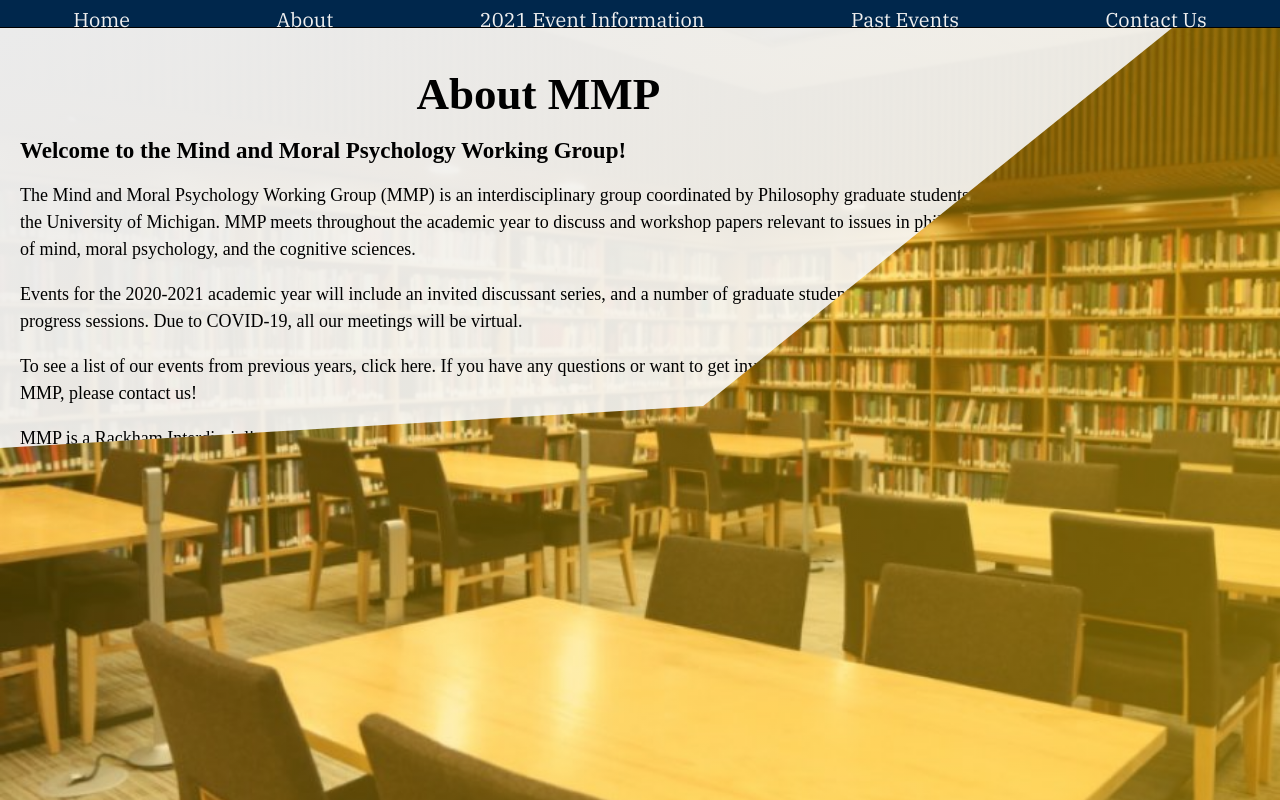
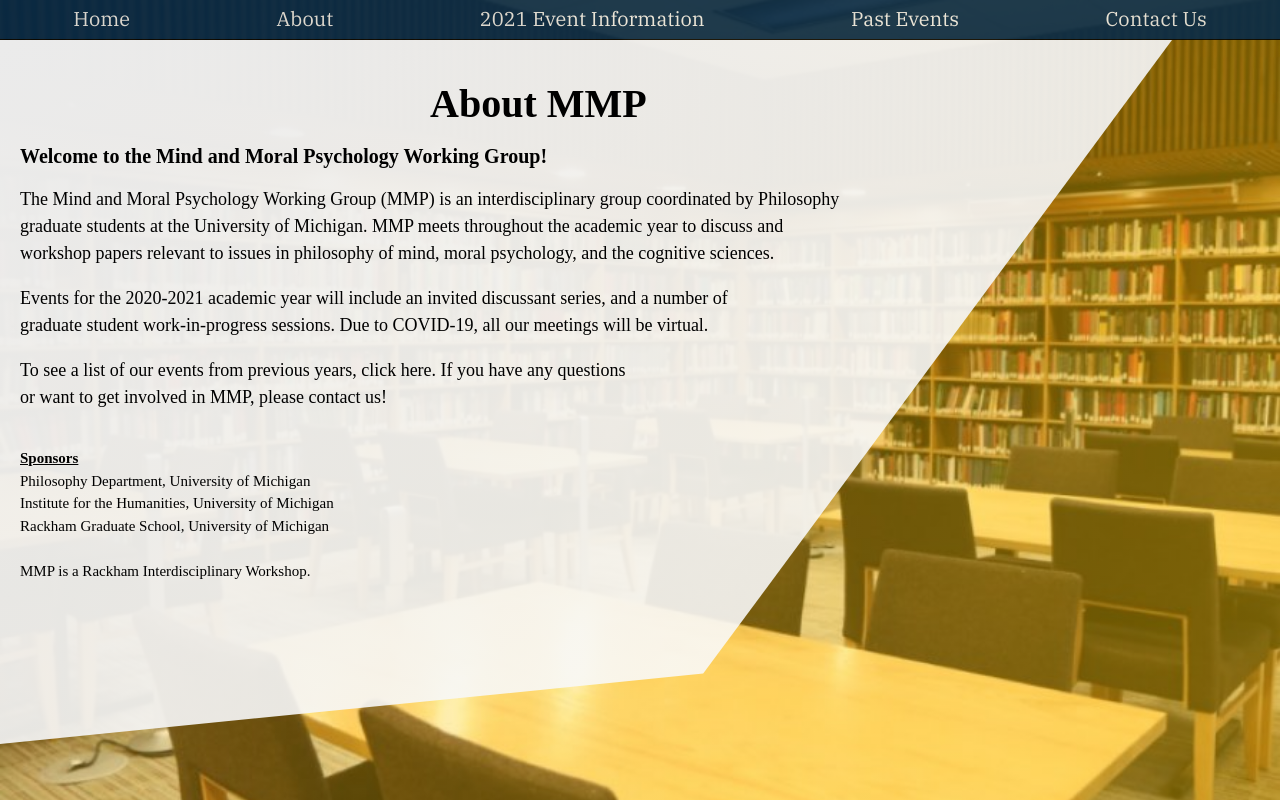
Before and after one commit to masonfw93developer/mmp_website, a plain HTML site: page html/about.html in a window 1280 px wide. Drawn offline with Linux system fonts and the light colour scheme.

Commit message:
updated home and about

```diff
--- a/css/2021_event.css
+++ b/css/2021_event.css
@@ -4,24 +4,22 @@
 }
 
 
-
 .nav {
   width: 100%;
   display: flex;
   justify-content: space-around;
+  align-items: center;
   background-color: #00274C;
   border-bottom: 1px solid black;
   box-sizing: border-box;
   height: 3.5vh;
+  min-height: 40px;
 }
 
 .nav a {
-  margin-top: .4vh;
-  margin-bottom: .4vh;
   font-family: 'IBM Plex Serif';
   font-size: 20px;
   color: rgb(240, 240, 240);
-  padding: .4vh;
   text-decoration: none;
 }
 
--- a/css/about.css
+++ b/css/about.css
@@ -5,25 +5,30 @@
 
 .about-mmp-container {
   height: 100vh;
+  background-image:
+    linear-gradient(to right, rgb(255, 203, 5, .25), rgb(255, 203, 5, .45)),
+    url("../images/tanner_library.jpg");
+  background-repeat: no-repeat;
+  background-size: cover;
+  background-position: center;
 }
 
 .nav {
   width: 100%;
   display: flex;
   justify-content: space-around;
+  align-items: center;
   background-color: #00274C;
   border-bottom: 1px solid black;
   box-sizing: border-box;
-  height: 3.5vh;
+  height: 5vh;
+  opacity: .85;
 }
 
 .nav a {
-  margin-top: .4vh;
-  margin-bottom: .4vh;
   font-family: 'IBM Plex Serif';
   font-size: 20px;
   color: rgb(240, 240, 240);
-  padding: .4vh;
   text-decoration: none;
 }
 
@@ -46,18 +51,12 @@
 
 .about-page {
   display: flex;
-  height: 96.5vh;
+  height: 95vh;
   width: 100%;
-  background-image:
-    linear-gradient(to right, rgb(255, 203, 5, .25), rgb(255, 203, 5, .45)),
-    url("../images/tanner_library.jpg");
-  background-repeat: no-repeat;
-  background-size: cover;
-  background-position: center;
 }
 
 .about-mmp {
-  height: 50vh;
+  height: 90%;
   width: 90%;
   padding-top: 20px;
   padding-left: 20px;
@@ -72,39 +71,33 @@
 
 .title {
   text-align: center;
-  font-size: 45px;
+  font-size: 40px;
 }
 
 .welcome-message {
-  font-size: 23px;
+  font-size: 20px;
 }
 
 .background-info {
   line-height: 150%;
   font-size: 18px;
-  max-width: 110ch;
+  max-width: 80%;
 }
 
 .info-2021 {
   line-height: 150%;
   font-size: 18px;
-  max-width: 100ch;
+  max-width: 70%;
 }
 
 .past-event-info {
   line-height: 150%;
   font-size: 18px;
-  max-width: 90ch;
-}
-
-.workshop-disclaimer {
-  line-height: 150%;
-  font-size: 18px;
-  max-width: 80ch;
+  max-width: 60%;
 }
 
 .sponsors {
   line-height: 150%;
-  font-size: 18px;
-  max-width: 100ch;
+  font-size: 15px;
+  max-width: 50%;
 }
--- a/css/index.css
+++ b/css/index.css
@@ -21,19 +21,18 @@
   width: 100%;
   display: flex;
   justify-content: space-around;
+  align-items: center;
   background-color: #00274C;
   border-bottom: 1px solid black;
   box-sizing: border-box;
-  height: 3.5vh;
+  height: 5vh;
+  opacity: .85;
 }
 
 .nav a {
-  margin-top: .4vh;
-  margin-bottom: .4vh;
   font-family: 'IBM Plex Serif';
   font-size: 20px;
   color: rgb(240, 240, 240);
-  padding: .4vh;
   text-decoration: none;
 }
 
--- a/html/about.html
+++ b/html/about.html
@@ -50,15 +50,15 @@
               have any questions or want to get involved in MMP, please contact us!</p>
 
             <br>
+            <br>
 
-            <p class="workshop-disclaimer"> MMP is a Rackham Interdisciplinary Workshop. </p>
-
-            <br>
             <div class="sponsors">
               <p> <strong> <u>Sponsors</u> </strong> </p>
               <p> Philosophy Department, University of Michigan </p>
               <p> Institute for the Humanities, University of Michigan </p>
               <p> Rackham Graduate School, University of Michigan </p>
+              <br>
+              <p>MMP is a Rackham Interdisciplinary Workshop. </p>
             </div>
           </div>
 
```
